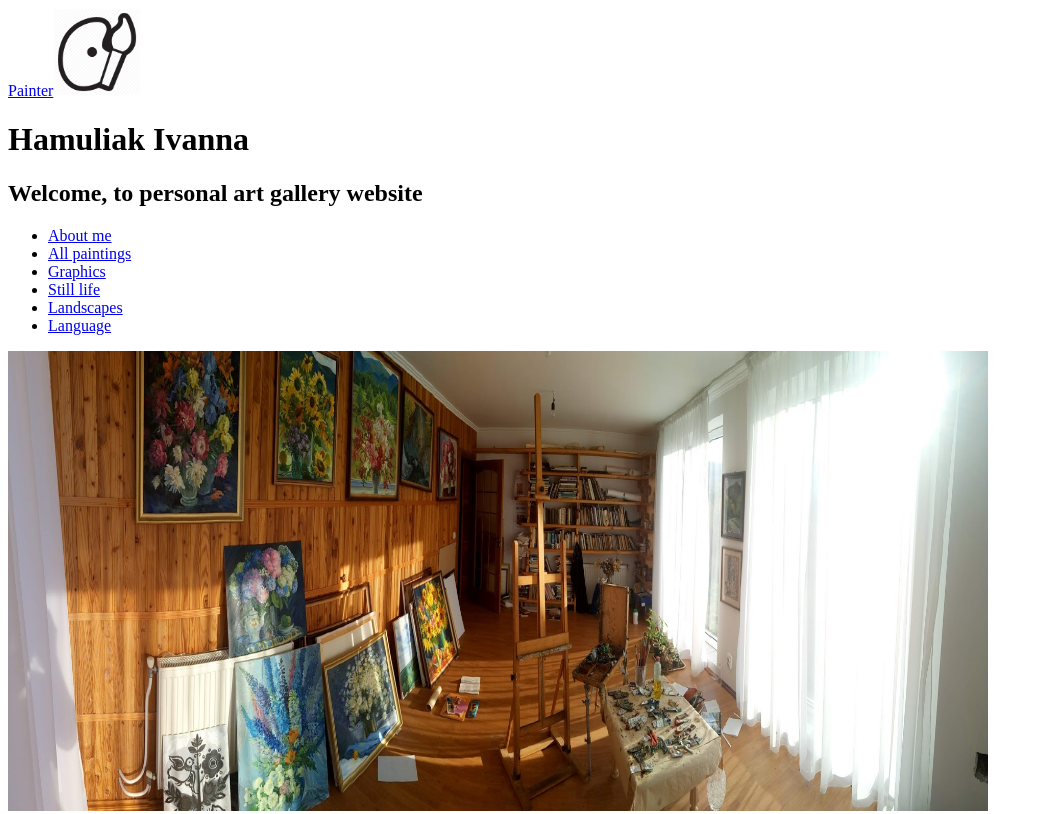
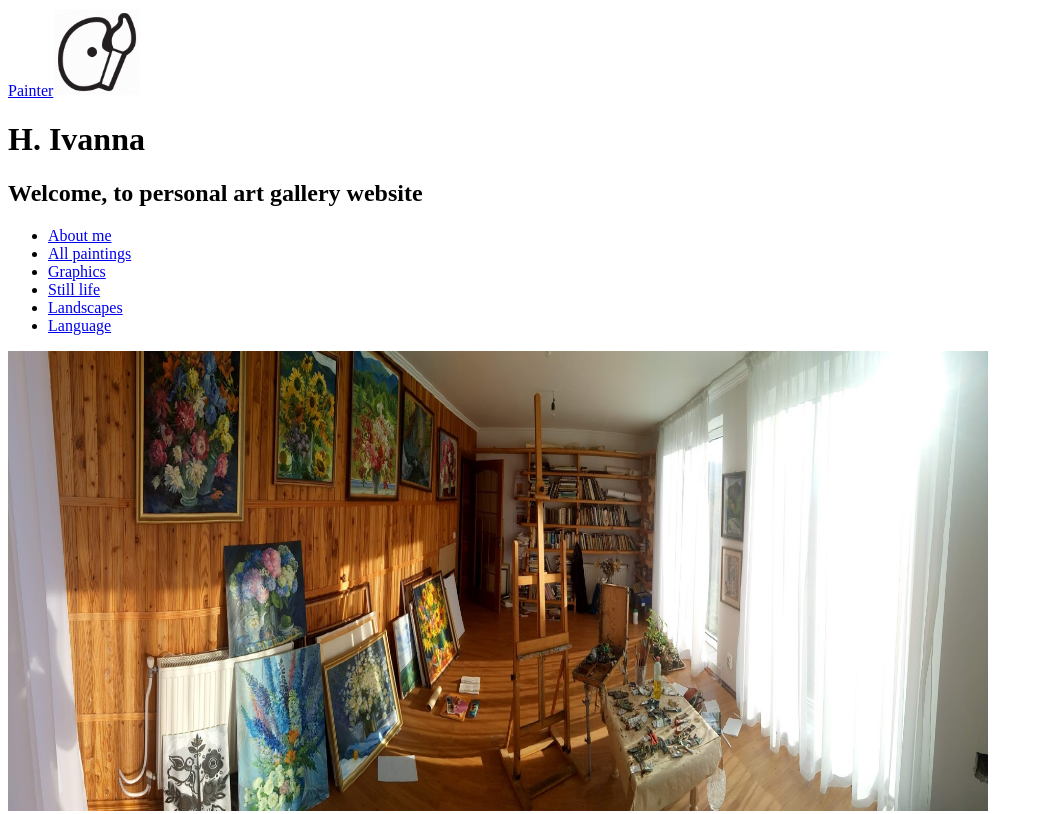
Before and after one commit to MykolaMak/project-for-softserve-course, a plain HTML site: page index.html in a window 1280 px wide. Shown: the top 814 px of the page, without its empty margins (0-1043 px from the left). Drawn offline with Linux system fonts and the light colour scheme.

Commit message:
Only HTML and Images

```diff
--- a/index.html
+++ b/index.html
@@ -4,13 +4,13 @@
     <meta charset="UTF-8">
     <meta name="viewport" content="width=device-width, initial-scale=1.0">
     <meta http-equiv="X-UA-Compatible" content="ie=edge">
-    <title>Painter Art Gallery</title>
+    <title>Art Gallery</title>
 </head>
 <body>
     <header>
         <div class="logo">
            <span><a href="index.html">Painter<img class="logo" src="img/paintbrush-palette-logo.png" width="88" height="88" alt="Paintbrush palette logo."></a></span>
-           <h1>Hamuliak Ivanna</h1>
+           <h1>H. Ivanna</h1>
            <h2>Welcome, to personal art gallery website</h2>
         </div>
         <nav>
```
